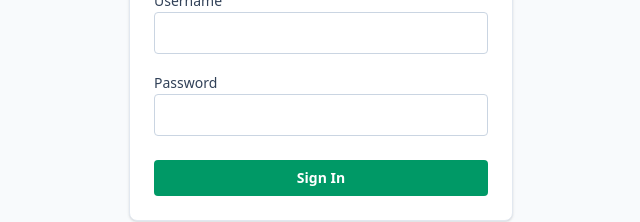
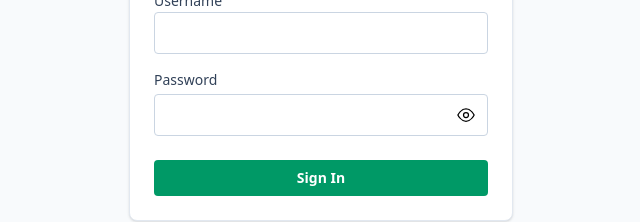
Before and after one commit to sanzu0609/IT-Service-App, an Angular app in the folder frontend/: page /login in a window 1280 px wide. Shown: the part 330-552 px from the top of the page, without its empty margins (319-959 px from the left). Built offline with nearby package versions, Linux system fonts and the light colour scheme.

Commit message:
feat(auth): add password visibility toggle to login component and enhance UI layout

```diff
--- a/frontend/src/app/features/auth/login/login.component.html
+++ b/frontend/src/app/features/auth/login/login.component.html
@@ -15,21 +15,38 @@
             Username is required.
          </p>
       </div>
-
       <div class="space-y-1">
-        <label class="text-sm font-medium text-slate-700" for="password">Password</label>
+         <div class="relative">
+            <label for="password" class="block text-sm font-medium text-slate-700">Password</label>
             <input
             id="password"
-          type="password"
+            [type]="passwordVisible ? 'text' : 'password'"
+            class="mt-1 w-full rounded border border-slate-300 px-3 py-2 pr-10 focus:outline-none focus:ring-2 focus:ring-emerald-200"
             formControlName="password"
-          class="w-full rounded border border-slate-300 px-3 py-2 focus:border-emerald-500 focus:outline-none focus:ring-2 focus:ring-emerald-100"
             autocomplete="current-password"
             />
-        <p class="text-xs text-red-600" *ngIf="form.controls.password.touched && form.controls.password.invalid">
-          Password is required.
-        </p>
+            <button
+            type="button"
+            class="absolute inset-y-0 right-0 mt-6 flex items-center px-3"
+            (click)="passwordVisible = !passwordVisible"
+            (mousedown)="$event.preventDefault()"
+            [attr.aria-label]="passwordVisible ? 'Ẩn mật khẩu' : 'Hiện mật khẩu'"
+            >
+            <!-- Eye (show) -->
+            <svg *ngIf="!passwordVisible" xmlns="http://www.w3.org/2000/svg" class="h-5 w-5" fill="none" viewBox="0 0 24 24" stroke="currentColor" stroke-width="1.5">
+               <path stroke-linecap="round" stroke-linejoin="round"
+                  d="M2.25 12s3.75-7.5 9.75-7.5S21.75 12 21.75 12s-3.75 7.5-9.75 7.5S2.25 12 2.25 12z" />
+               <path stroke-linecap="round" stroke-linejoin="round"
+                  d="M15 12a3 3 0 11-6 0 3 3 0 016 0z" />
+            </svg>
+            <!-- Eye-off (hide) -->
+            <svg *ngIf="passwordVisible" xmlns="http://www.w3.org/2000/svg" class="h-5 w-5" fill="none" viewBox="0 0 24 24" stroke="currentColor" stroke-width="1.5">
+               <path stroke-linecap="round" stroke-linejoin="round"
+                  d="M3.98 8.223C5.61 5.82 8.56 3 12 3c4.5 0 7.92 3.06 9.75 6- .66 1.11-1.54 2.27-2.62 3.28M6.53 6.53L3 10.5s3.75 7.5 9 7.5c1.35 0 2.61-.33 3.74-.9M6.53 6.53L17.47 17.47M9.88 9.88A3 3 0 0012 15a3 3 0 002.12-.88" />
+            </svg>
+            </button>
          </div>
-
+      </div>
       <button
          type="submit"
          class="mt-2 w-full rounded bg-emerald-600 px-4 py-2 text-sm font-semibold text-white transition hover:bg-emerald-500 disabled:cursor-not-allowed disabled:bg-emerald-300"
@@ -38,7 +55,6 @@
       {{ loading ? 'Signing in...' : 'Sign In' }}
       </button>
       </form>
-
       <div *ngIf="errorMessage" class="mt-4 rounded border border-red-200 bg-red-50 px-3 py-2 text-sm text-red-700">
          {{ errorMessage }}
       </div>
--- a/frontend/src/app/features/auth/login/login.component.ts
+++ b/frontend/src/app/features/auth/login/login.component.ts
@@ -13,6 +13,7 @@ import { AuthService } from '../../../core/services/auth.service';
 })
 export class LoginComponent {
   private readonly fb = inject(FormBuilder);
+  passwordVisible = false;
 
   readonly form = this.fb.nonNullable.group({
     username: ['', Validators.required],
--- a/frontend/src/app/features/tickets/detail/ticket-detail.component.html
+++ b/frontend/src/app/features/tickets/detail/ticket-detail.component.html
@@ -1,5 +1,5 @@
-<div class="min-h-screen flex items-center justify-center px-4 py-8">
-  <section class="w-full max-w-3xl flex flex-col gap-4">
+<div class="min-h-screen px-6 py-12 bg-slate-50">
+  <section class="mx-auto w-full max-w-6xl flex flex-col gap-6">
   <a [routerLink]="['/tickets']" class="text-sm font-semibold text-emerald-700 hover:underline">
     &larr; Back to tickets
   </a>
```
Also changed, not shown: 1 other file (tests, documents, lock files or other folders). Lines whose indentation alone changed are shown as unchanged.
